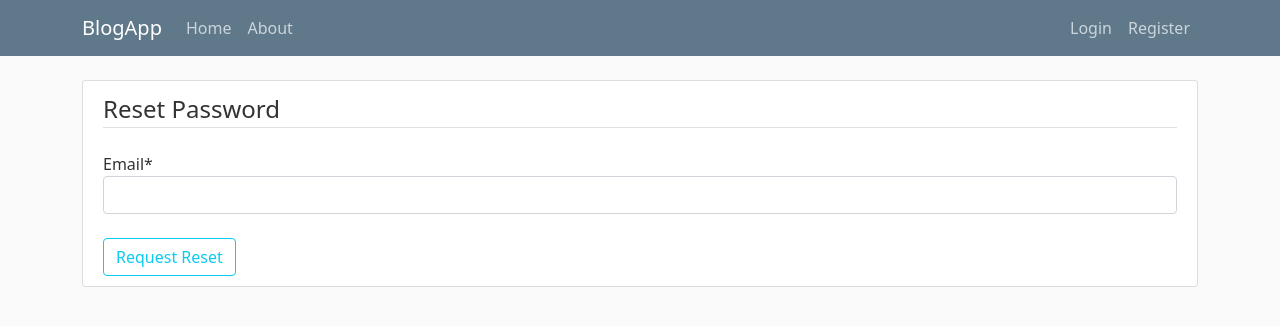
After one commit to erol23/blog_project, a Django app: page /users/password-reset/ in a window 1280 px wide. The commit adds this page. Shown: the top 326 px of the page. Run offline with Django 4.2, Linux system fonts and the light colour scheme; some libraries are stand-ins or nearby versions.

Commit message:
added password reset

```diff
--- a/src/templates/navbar.html
+++ b/src/templates/navbar.html
@@ -1,7 +1,7 @@
 <header class="site-header">
     <nav class="navbar navbar-expand-md navbar-dark bg-steel fixed-top">
         <div class="container">
-            <a class="navbar-brand mr-4" href="{% url 'blogapp:list' %}">Clarusway Blog</a>
+            <a class="navbar-brand mr-4" href="{% url 'blogapp:list' %}">BlogApp</a>
             <button class="navbar-toggler" type="button" data-toggle="collapse" data-target="#navbarToggle"
                 aria-controls="navbarToggle" aria-expanded="false" aria-label="Toggle navigation">
                 <span class="navbar-toggler-icon"></span>
--- a/src/users/forms.py
+++ b/src/users/forms.py
@@ -1,7 +1,7 @@
 from dataclasses import field
 from django import forms
 from django.contrib.auth.models import User
-from django.contrib.auth.forms import UserCreationForm
+from django.contrib.auth.forms import UserCreationForm, PasswordResetForm
 from .models import Profile
 
 class Registrationform(UserCreationForm):
@@ -25,3 +25,11 @@ class UserUpdateForm(forms.ModelForm):
     class Meta:
         model = User
         fields = ('username', 'email')
+
+class PasswordResetEmailCheck(PasswordResetForm):
+
+    def clean_email(self):
+        email = self.cleaned_data["email"]
+        if not User.objects.filter(email=email).exists():
+            raise forms.ValidationError("There is no email")
+        return email
--- /dev/null
+++ b/src/users/templates/users/password_reset_email.html
@@ -0,0 +1,18 @@
+{% extends 'base.html' %} {% block title %}login{% endblock %}
+{% load crispy_forms_tags %}
+{% block content %}
+<div class="content-section">
+    <form action="" method="post">
+        {% csrf_token %}
+        <fieldset class="form-group">
+            <legend class="border-bottom mb-4">Reset Password</legend>
+            {{ form|crispy }}
+        </fieldset>
+        <div class="form-group">
+        <br>
+            <button class="btn btn-outline-info" type="submit">Request Reset</button>
+        </div>
+    </form>
+
+</div>
+{% endblock %}
--- a/src/users/templates/users/register.html
+++ b/src/users/templates/users/register.html
@@ -14,7 +14,7 @@
     </form>
     <div class="border-top pt-3">
         <small class="text-muted">
-            Already have an account?<a class="ml-2" href="#">Sign In</a>
+            Already have an account?<a class="ml-2" href="{% url 'login' %}">Sign In</a>
         </small>
     </div>
 
--- a/src/users/urls.py
+++ b/src/users/urls.py
@@ -3,10 +3,15 @@ from django import urls
 from django.urls import path
 from django.contrib.auth import views as auth_views
 from .views import register,profile
+from .forms import PasswordResetEmailCheck
 
 urlpatterns = [
     path("register/", register, name="register"),
     path("profile/", profile, name="profile"),
     path("login/", auth_views.LoginView.as_view(template_name="users/login.html"), name="login"),
-    path("logout/", auth_views.LogoutView.as_view(template_name="users/logout.html"), name="logout")
+    path("logout/", auth_views.LogoutView.as_view(template_name="users/logout.html"), name="logout"),
+    path("password-reset/", auth_views.PasswordResetView.as_view(template_name="users/password_reset_email.html", form_class=PasswordResetEmailCheck), name="password_reset"),
+    path("password-reset/done/", auth_views.PasswordResetDoneView.as_view(template_name="users/password_reset_done.html"), name="password_reset_done"),
+    path("password-reset-confirm/<uidb64>/<token>", auth_views.PasswordResetConfirmView.as_view(template_name="users/password_reset_confirm.html"), name="password_reset_confirm"),
+    path("password-reset-complete/", auth_views.PasswordResetCompleteView.as_view(template_name="users/password_reset_complete.html"), name="password_reset_complete")
 ]
```
Also changed, not shown: src/blog/settings.py (+9 -0 lines), src/blogapp/views.py (+9 -2 lines), src/users/templates/users/password_reset_complete.html (added, +8 -0 lines), src/users/templates/users/password_reset_confirm.html (added, +17 -0 lines), src/users/templates/users/password_reset_done.html (added, +11 -0 lines), src/users/views.py (+7 -1 lines).
